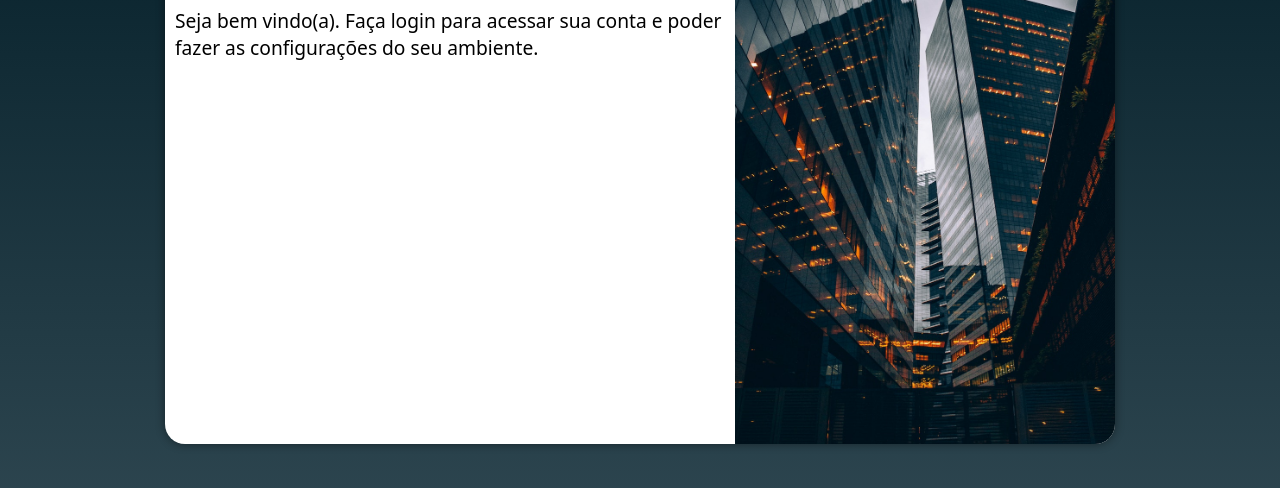
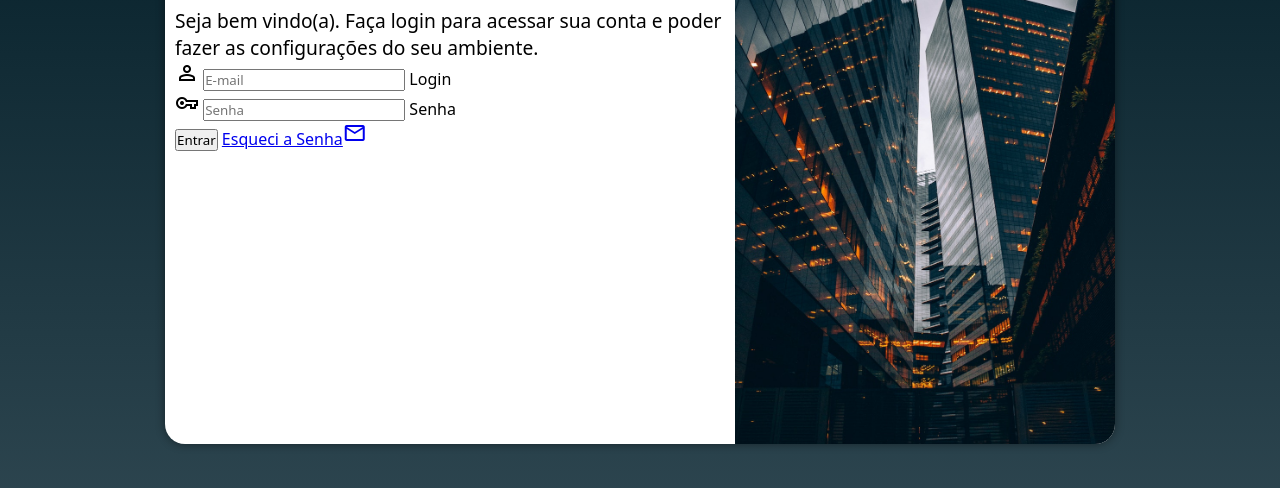
Before and after one commit to EduardoGmRosa/projeto-login, a plain HTML site: page index.html in a window 1280 px wide. Shown: the part 206-694 px from the top of the page. Drawn offline with nearby package versions, Linux system fonts and the light colour scheme.

Commit message:
Update projeto

```diff
--- a/index.html
+++ b/index.html
@@ -7,6 +7,7 @@
     <title>Login</title>
     <link rel="stylesheet" href="estilos/style.css">
     <link rel="stylesheet" href="estilos/mediaqueries.css">
+    <link rel="stylesheet" href="https://fonts.googleapis.com/css2?family=Material+Symbols+Outlined:opsz,wght,FILL,GRAD@20..48,100..700,0..1,-50..200"/>
 </head>
 <body>
     <main>
@@ -17,7 +18,25 @@
             <div id="formulario">
                 <h1>Login</h1>
                 <p>Seja bem vindo(a). Faça login para acessar sua conta e poder fazer as configurações do seu ambiente.</p>
-                <form action="login.php" method="post"></form>
+                <form action="login.php" method="post" autocomplete="on">
+
+                    <div class="campo">
+                        <span id="icons" class="material-symbols-outlined"> person </span>
+                        <input type="email" name="login" id="ilogin" placeholder="E-mail" autocomplete="email" required maxlength="30">
+                        <label for="ilogin">Login</label>
+                    </div>
+
+                    <div class="campo">
+                        <span id="icons" class="material-symbols-outlined"> vpn_key </span>
+                        <input type="password" name="senha" id="isenha" placeholder="Senha" autocomplete="current-password" required minlength="8" maxlength="16">
+                        <label for="isenha">Senha</label>
+                    </div>
+                    <input type="submit" value="Entrar">
+                    <a href="esqueci.html">
+                        Esqueci a Senha<span id="icons" class="material-symbols-outlined"> mail </span>
+                    </a>
+
+                </form>
             </div>
         </section>
     </main>
```
